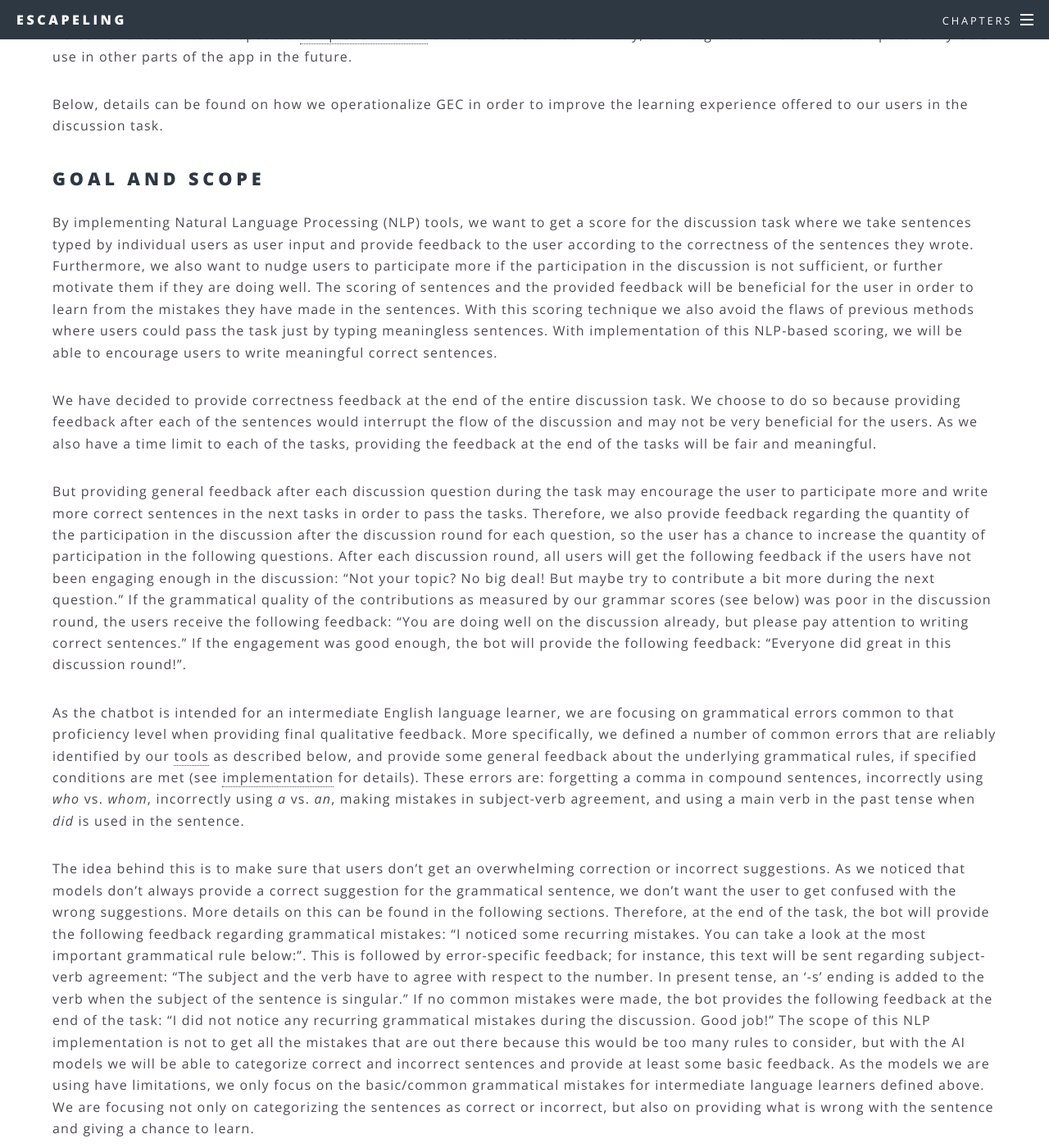
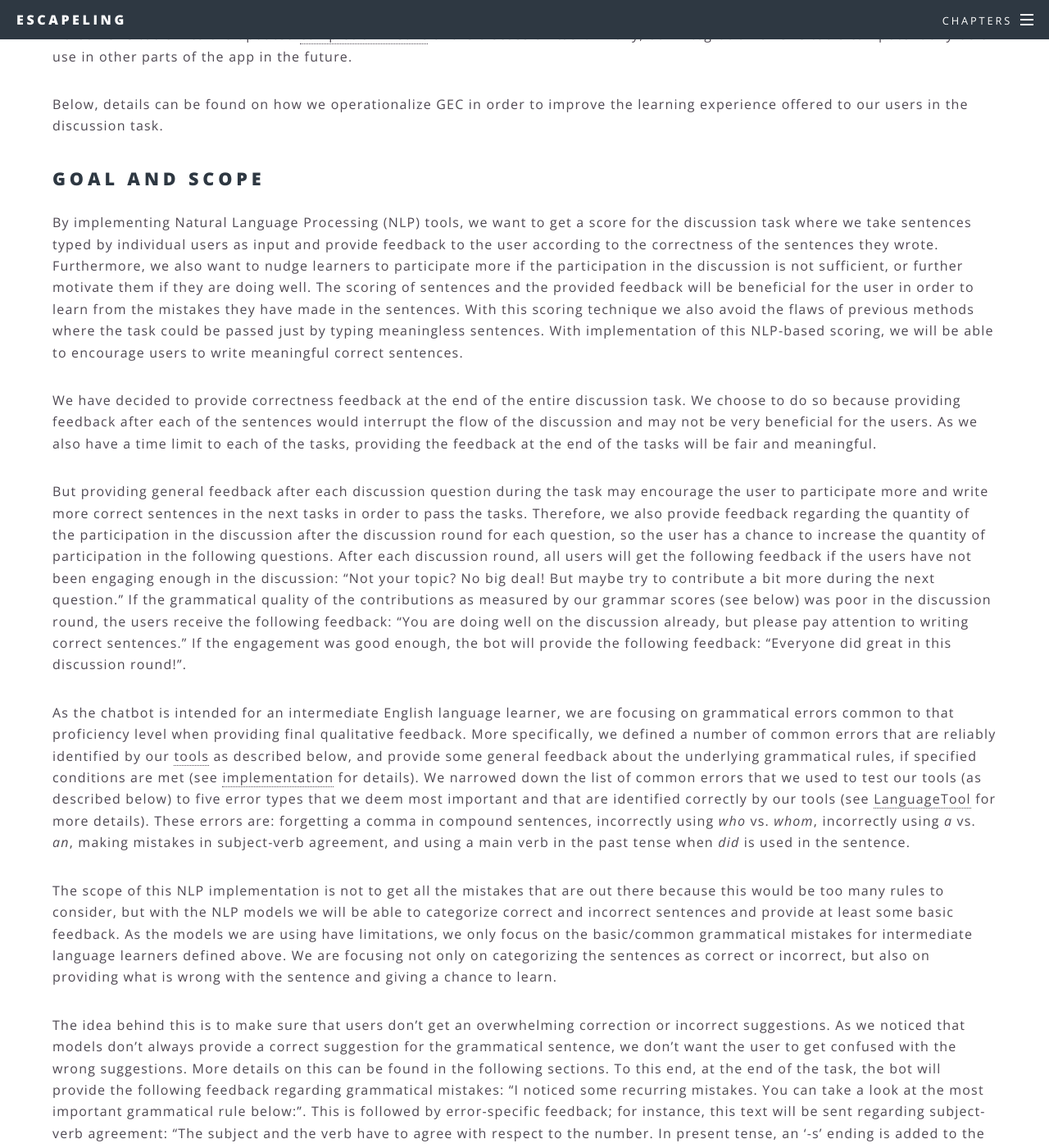
Before and after one commit to ALLUOS/ALLUOS.github.io, a Jekyll site: the page built from _posts/2021-02-01-NLP.md, in a window 1280 px wide and 1400 px high, scrolled down 1384 px. Shown: the whole window at 82% size. Built offline with Jekyll 4.4.1, drawn with Linux system fonts in a browser that asks for light colours; some of the changed text lies outside the part shown.

Commit message:
address Kristinas comments

```diff
--- a/_posts/2021-02-01-NLP.md
+++ b/_posts/2021-02-01-NLP.md
@@ -36,19 +36,20 @@ Below, details can be found on how we operationalize GEC in order to improve the
 
 ## Goal and Scope
 
-By implementing Natural Language Processing (NLP) tools, we want to get a score for the discussion task where we take sentences typed by individual users as user input and provide feedback to the user according to the correctness of the sentences they wrote. Furthermore, we also want to nudge users to participate more if the participation in the discussion is not sufficient, or further motivate them if they are doing well.
-The scoring of sentences and the provided feedback will be beneficial for the user in order to learn from the mistakes they have made in the sentences. With this scoring technique we also avoid the flaws of previous methods where users could pass the task just by typing meaningless sentences. With implementation of this NLP-based scoring, we will be able to encourage users to write meaningful correct sentences.
+By implementing Natural Language Processing (NLP) tools, we want to get a score for the discussion task where we take sentences typed by individual users as input and provide feedback to the user according to the correctness of the sentences they wrote. Furthermore, we also want to nudge learners to participate more if the participation in the discussion is not sufficient, or further motivate them if they are doing well.
+The scoring of sentences and the provided feedback will be beneficial for the user in order to learn from the mistakes they have made in the sentences. With this scoring technique we also avoid the flaws of previous methods where the task could be passed just by typing meaningless sentences. With implementation of this NLP-based scoring, we will be able to encourage users to write meaningful correct sentences.
 
 We have decided to provide correctness feedback at the end of the entire discussion task. We choose to do so because providing feedback after each of the sentences would interrupt the flow of the discussion and may not be very beneficial for the users. As we also have a time limit to each of the tasks, providing the feedback at the end of the tasks will be fair and meaningful.
 
 But providing general feedback after each discussion question during the task may encourage the user to participate more and write more correct sentences in the next tasks in order to pass the tasks. Therefore, we also provide feedback regarding the quantity of the participation in the discussion after the discussion round for each question, so the user has a chance to increase the quantity of participation in the following questions. After each discussion round, all users will get the following feedback if the users have not been engaging enough in the discussion: “Not your topic? No big deal! But maybe try to contribute a bit more during the next question.” If the grammatical quality of the contributions as measured by our grammar scores (see below) was poor in the discussion round, the users receive the following feedback: "You are doing well on the discussion already, but please pay attention to writing correct sentences." If the engagement was good enough, the bot will provide the following feedback: “Everyone did great in this discussion round!”.
 
-As the chatbot is intended for an intermediate English language learner, we are focusing on grammatical errors common to that proficiency level when providing final qualitative feedback. More specifically, we defined a number of common errors that are reliably identified by our [tools](#tools-and-models) as described below, and provide some general feedback about the underlying grammatical rules, if specified conditions are met (see [implementation](#implementation) for details). These errors are: forgetting a comma in compound sentences, incorrectly using _who_ vs. _whom_, incorrectly using _a_ vs. _an_, making mistakes in subject-verb agreement, and using a main verb in the past tense when _did_ is used in the sentence.
+As the chatbot is intended for an intermediate English language learner, we are focusing on grammatical errors common to that proficiency level when providing final qualitative feedback. More specifically, we defined a number of common errors that are reliably identified by our [tools](#tools-and-models) as described below, and provide some general feedback about the underlying grammatical rules, if specified conditions are met (see [implementation](#implementation) for details). We narrowed down the list of common errors that we used to test our tools (as described below) to five error types that we deem most important and that are identified correctly by our tools (see [LanguageTool](#languagetool) for more details). These errors are: forgetting a comma in compound sentences, incorrectly using _who_ vs. _whom_, incorrectly using _a_ vs. _an_, making mistakes in subject-verb agreement, and using a main verb in the past tense when _did_ is used in the sentence.
 
-The idea behind this is to make sure that users don’t get an overwhelming correction or incorrect suggestions. As we noticed that models don’t always provide a correct suggestion for the grammatical sentence, we don’t want the user to get confused with the wrong suggestions. More details on this can be found in the following sections. Therefore, at the end of the task, the bot will provide the following feedback regarding grammatical mistakes: "I noticed some recurring mistakes. You can take a look at the most important grammatical rule below:". This is followed by error-specific feedback; for instance, this text will be sent regarding subject-verb agreement: "The subject and the verb have to agree with respect to the number. In present tense, an '-s' ending is added to the verb when the subject of the sentence is singular."
+The scope of this NLP implementation is not to get all the mistakes that are out there because this would be too many rules to consider, but with the NLP models we will be able to categorize correct and incorrect sentences and provide at least some basic feedback. As the models we are using have limitations, we only focus on the basic/common grammatical mistakes for intermediate language learners defined above.
+We are focusing not only on categorizing the sentences as correct or incorrect, but also on providing what is wrong with the sentence and giving a chance to learn.
+
+The idea behind this is to make sure that users don’t get an overwhelming correction or incorrect suggestions. As we noticed that models don’t always provide a correct suggestion for the grammatical sentence, we don’t want the user to get confused with the wrong suggestions. More details on this can be found in the following sections. To this end, at the end of the task, the bot will provide the following feedback regarding grammatical mistakes: "I noticed some recurring mistakes. You can take a look at the most important grammatical rule below:". This is followed by error-specific feedback; for instance, this text will be sent regarding subject-verb agreement: "The subject and the verb have to agree with respect to the number. In present tense, an '-s' ending is added to the verb when the subject of the sentence is singular."
 If no common mistakes were made, the bot provides the following feedback at the end of the task: "I did not notice any recurring grammatical mistakes during the discussion. Good job!"
-The scope of this NLP implementation is not to get all the mistakes that are out there because this would be too many rules to consider, but with the AI models we will be able to categorize correct and incorrect sentences and provide at least some basic feedback. As the models we are using have limitations, we only focus on the basic/common grammatical mistakes for intermediate language learners defined above.
-We are focusing not only on categorizing the sentences as correct or incorrect, but also on providing what is wrong with the sentence and giving a chance to learn.
 
 So our goal is to provide a score to the group to decide whether they pass or fail the task. And in doing so we want all users to contribute equally, and as we provide general feedback on the most common mistakes, it will be beneficial to all the participants to know about those mistakes and avoid them. In this way the core of the task as group progress will be intact, and each individual will also benefit from this.
 The discussion task would make more sense if the users write sentences that are related to the topic that is given by the bot to discuss. But the scope of our NLP implementation is limited to the correctness of the sentences in a grammatical sense and the amount of participation for this semester. In order to make sure that users are discussing a related topic as given by the bot, we could use an NLP topic model to check how closely the given topic and the sentences written by users are related. Based on the closeness of the topic and the sentences, we can add extra scores to make sure the discussion stays on topic. This is not implemented in the current version, but is a possible improvement in future versions of the app.
```
